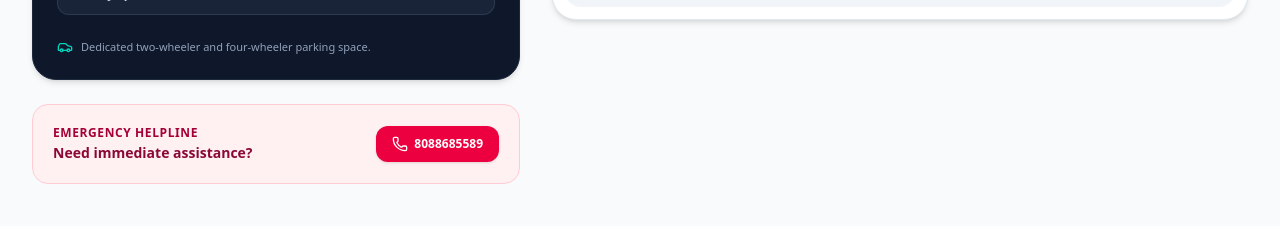
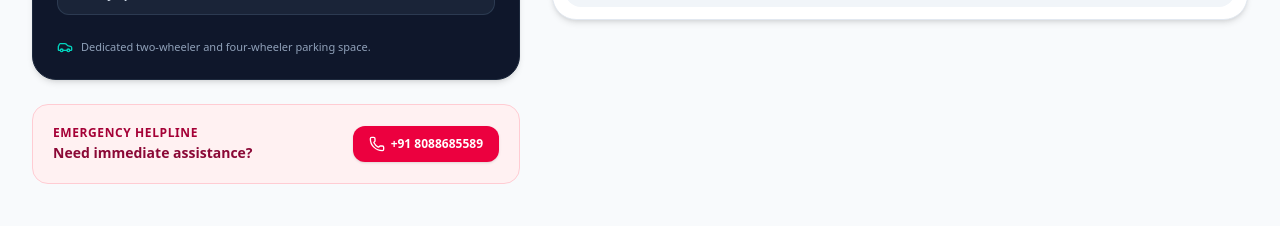
Before and after one commit to YUVA-2329/sarathreddyclinic, a React (Vite) app: page / in a window 1280 px wide. Shown: the part 8180-8406 px from the top of the page. Built offline with nearby package versions, Linux system fonts and the light colour scheme; grey boxes are pictures that could not be loaded.

Commit message:
Add +91 prefix to India number

```diff
--- a/server.ts
+++ b/server.ts
@@ -29,7 +29,7 @@ const appointments: Array<{
   {
     id: "RAM-8942",
     patientName: "Suresh Kumar",
-    phone: "8088685589",
+    phone: "+91 8088685589",
     email: "yuvakishore.vps@gmail.com",
     doctorName: "Dr. Rajesh V. Ram",
     specialty: "General Medicine",
@@ -42,7 +42,7 @@ const appointments: Array<{
   {
     id: "RAM-9015",
     patientName: "Ananya Sharma",
-    phone: "8088685589",
+    phone: "+91 8088685589",
     email: "yuvakishore.vps@gmail.com",
     doctorName: "Dr. Priya Nair",
     specialty: "Pediatrics & Child Care",
@@ -142,7 +142,7 @@ app.post("/api/ai-assistant", async (req, res) => {
     const ai = getGeminiClient();
     if (!ai) {
       return res.json({
-        reply: "Ram Medicals Multiclinic AI Assistant is active. For direct assistance or emergency booking in Bagaluru, please call 8088685589 or tap 'Book Appointment'.",
+        reply: "Ram Medicals Multiclinic AI Assistant is active. For direct assistance or emergency booking in Bagaluru, please call +91 8088685589 or tap 'Book Appointment'.",
         disclaimer: "Medical Disclaimer: This information is for guidance only. Please consult a qualified doctor for medical diagnosis."
       });
     }
@@ -162,7 +162,7 @@ Your goal is to guide patients regarding:
 
 2. Clinic Details:
    - Location: 123 Health Avenue, Main Road, Bagaluru, Bengaluru, Karnataka 562149
-   - Contact: 8088685589
+   - Contact: +91 8088685589
    - Timings: Morning Session 08:00 AM - 01:30 PM, Evening Session 04:30 PM - 09:00 PM (Mon - Sat), Sunday: 09:00 AM - 01:00 PM
 
 3. Guidelines:
--- a/src/components/AIAssistantModal.tsx
+++ b/src/components/AIAssistantModal.tsx
@@ -79,7 +79,7 @@ export const AIAssistantModal: React.FC<AIAssistantModalProps> = ({
       const errorMsg: Message = {
         id: `e-${Date.now()}`,
         sender: 'assistant',
-        text: 'I am currently operating in offline mode. For immediate doctor booking or assistance, please call 8088685589 or tap "Book Appointment".',
+        text: 'I am currently operating in offline mode. For immediate doctor booking or assistance, please call +91 8088685589 or tap "Book Appointment".',
         time: new Date().toLocaleTimeString([], { hour: '2-digit', minute: '2-digit' })
       };
       setMessages(prev => [...prev, errorMsg]);
--- a/src/components/BookingModal.tsx
+++ b/src/components/BookingModal.tsx
@@ -288,7 +288,7 @@ export const BookingModal: React.FC<BookingModalProps> = ({
                   <input
                     type="tel"
                     required
-                    placeholder="e.g. 8088685589"
+                    placeholder="e.g. +91 8088685589"
                     value={phone}
                     onChange={(e) => setPhone(e.target.value)}
                     className="w-full p-3 bg-slate-50 border border-slate-300 rounded-xl text-sm focus:bg-white focus:ring-2 focus:ring-teal-500 focus:outline-none"
--- a/src/components/PatientPortalModal.tsx
+++ b/src/components/PatientPortalModal.tsx
@@ -215,7 +215,7 @@ export const PatientPortalModal: React.FC<PatientPortalModalProps> = ({
                 <div className="flex gap-2">
                   <input
                     type="text"
-                    placeholder="e.g. 8088685589 or LAB-2026-99"
+                    placeholder="e.g. +91 8088685589 or LAB-2026-99"
                     className="flex-1 p-3 bg-slate-50 border border-slate-200 rounded-xl text-xs text-slate-800 focus:bg-white focus:outline-none focus:ring-2 focus:ring-teal-500"
                   />
                   <button className="px-5 py-3 bg-teal-600 text-white rounded-xl text-xs font-bold hover:bg-teal-700 shadow">
--- a/src/data/clinicData.ts
+++ b/src/data/clinicData.ts
@@ -6,9 +6,9 @@ export const CLINIC_INFO = {
   subtitle: "Healthcare in Bagaluru",
   address: "123 Health Avenue, Main Road, Bagaluru, Bengaluru, Karnataka 562149",
   mapDirectionsUrl: "https://maps.google.com/?q=Bagaluru+Bengaluru+Karnataka",
-  phonePrimary: "8088685589",
-  phoneSecondary: "8088685589",
-  emergencyPhone: "8088685589",
+  phonePrimary: "+91 8088685589",
+  phoneSecondary: "+91 8088685589",
+  emergencyPhone: "+91 8088685589",
   email: "yuvakishore.vps@gmail.com",
   timingMorning: "08:00 AM - 01:30 PM",
   timingEvening: "04:30 PM - 09:00 PM",
```
